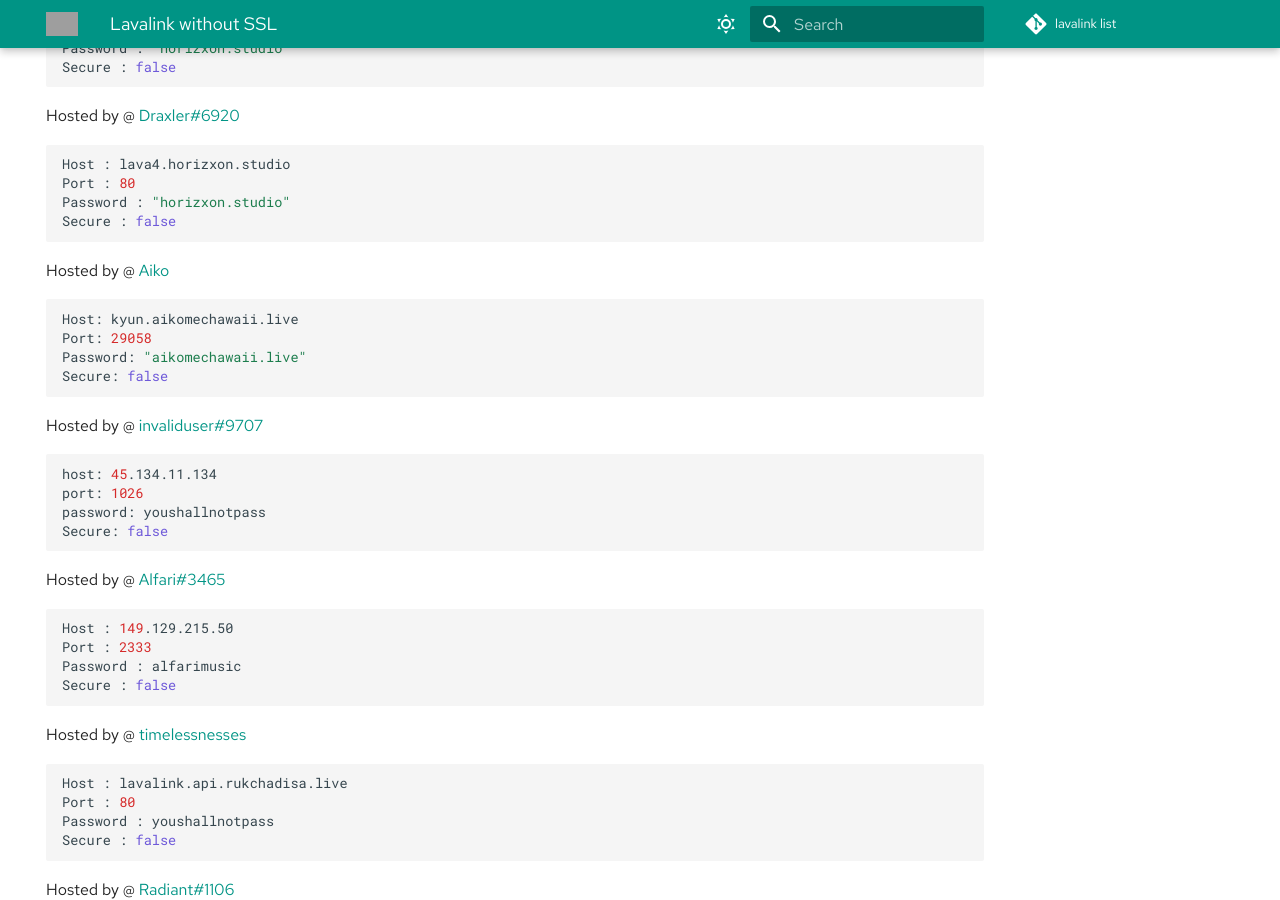
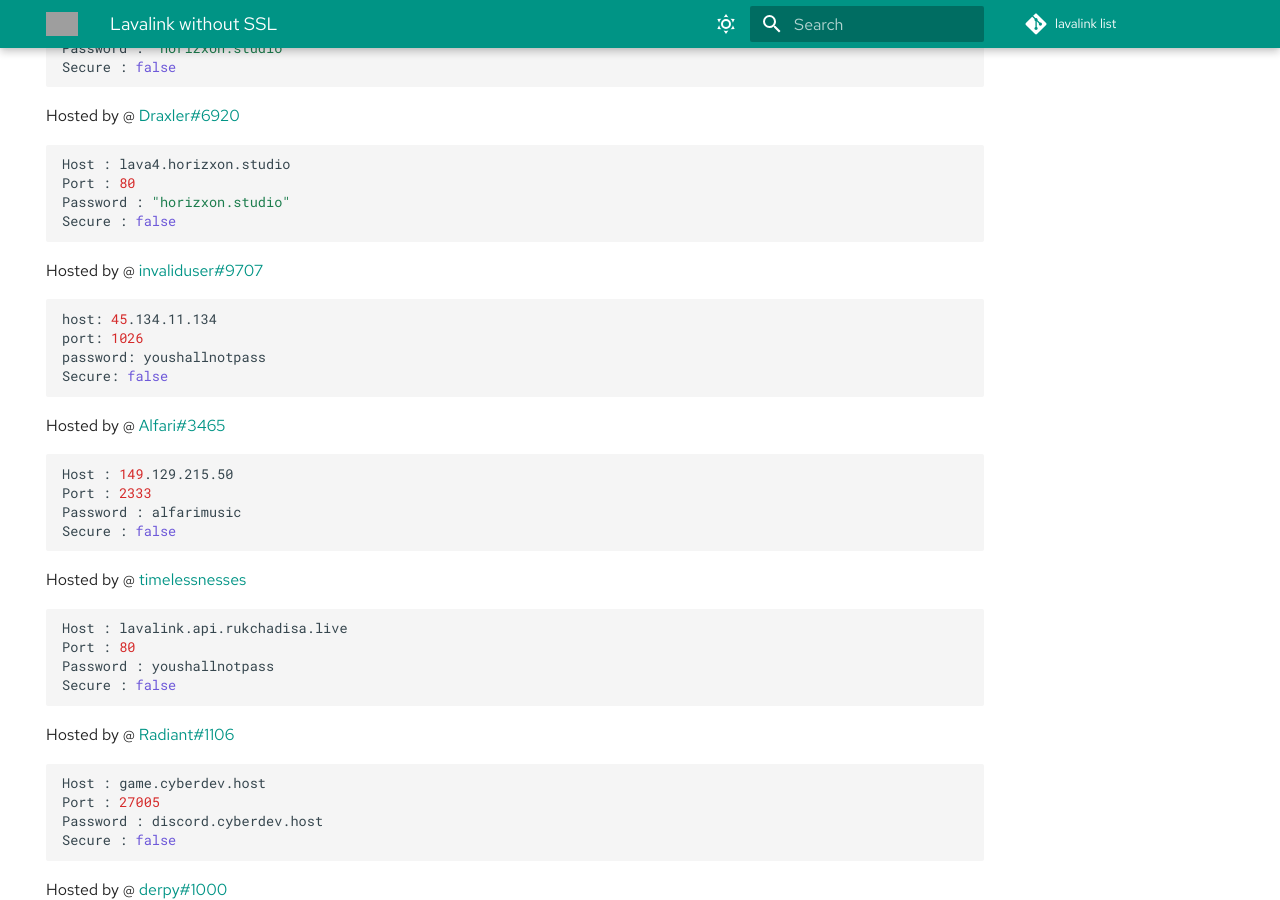
Before and after one commit to DarrenOfficial/lavalink-list, an MkDocs documentation site: the page built from docs/NoSSL/lavalink-without-ssl.md, in a window 1280 px wide and 900 px high, scrolled down 1517 px. Built offline with MkDocs 1.6.1 and Material for MkDocs 9.7.7, drawn with Linux system fonts in a browser that asks for light colours; comment, search, counter and statistics services are not loaded; grey boxes are pictures that could not be loaded.

Commit message:
Dead host rip feee trial expired lmfao (#222)

````diff
--- a/docs/NoSSL/lavalink-without-ssl.md
+++ b/docs/NoSSL/lavalink-without-ssl.md
@@ -81,14 +81,6 @@ Host : lava4.horizxon.studio
 Port : 80
 Password : "horizxon.studio"
 Secure : false
-```
-
-Hosted by @ [Aiko](https://aikomechawaii.live)
-```bash
-Host: kyun.aikomechawaii.live
-Port: 29058
-Password: "aikomechawaii.live"
-Secure: false
 ```
 
 Hosted by @ [invaliduser#9707](https://discord.gg/mTp8suHPaR)
````
